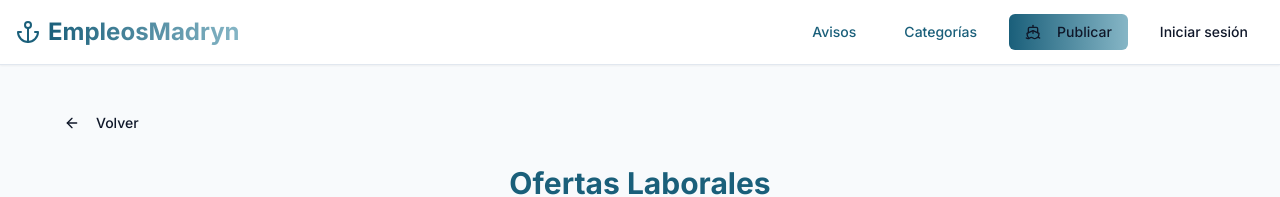
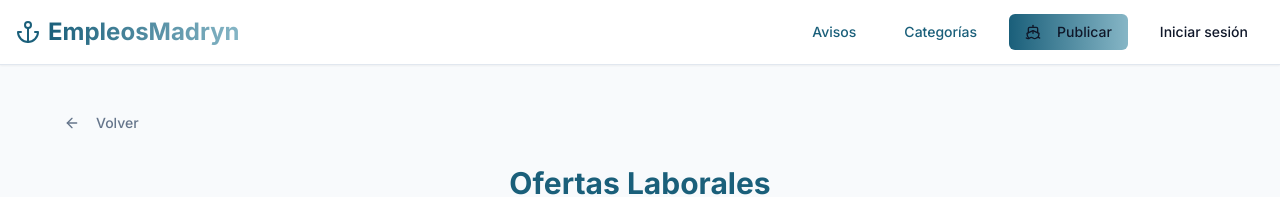
Before and after one commit to maxiozonas/empleo-puerto-madryn-front-end, a Next.js app: page /avisos in a window 1280 px wide. Shown: the top 197 px of the page. Built offline with nearby package versions, Linux system fonts and the light colour scheme; no server answers.

Commit message:
Fix minimo

```diff
--- a/app/avisos/page.tsx
+++ b/app/avisos/page.tsx
@@ -29,7 +29,7 @@ export default function OfertasLaboralesPage() {
       <div className="flex items-center mb-6">
         <Button
           onClick={handleBack}
-          className="flex items-center hover:underline"
+          className="flex items-center text-muted-foreground hover:text-foreground transition-colors"
         >
           <ArrowLeft className="h-4 w-4 mr-2" />
           <span>Volver</span>
--- a/lib/hooks/useAuthCheck.ts
+++ b/lib/hooks/useAuthCheck.ts
@@ -6,6 +6,8 @@ import { useSession, signOut } from "next-auth/react";
 export function useAuthCheck() {
   const { data: session, status } = useSession();
 
+  const apiUrl = process.env.NEXT_PUBLIC_API_URL;
+
   useEffect(() => {
     if (typeof window === "undefined" || status === "loading" || status === "unauthenticated" || !session?.backendToken) {
       return;
@@ -13,7 +15,7 @@ export function useAuthCheck() {
 
     const checkToken = async () => {
       try {
-        const response = await fetch("https://empleo-pm-back-end-app.onrender.com/api/auth/validate-token", {
+        const response = await fetch(`${apiUrl}/api/auth/validate-token`, {
           method: "POST",
           headers: {
             "Content-Type": "application/json",
```
